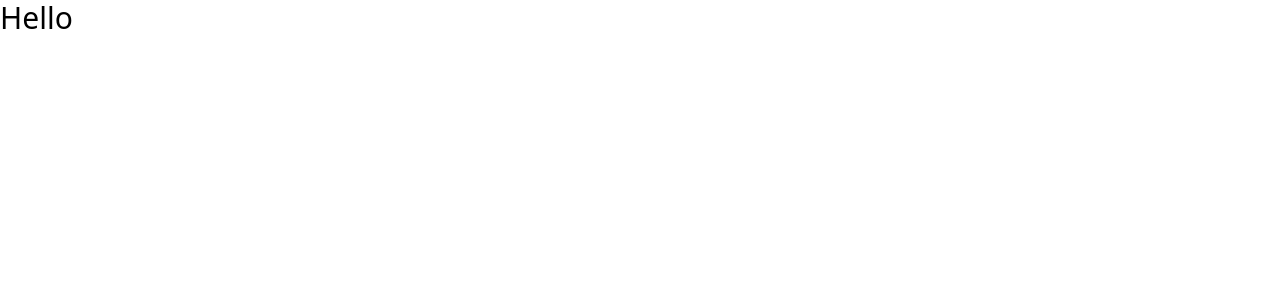
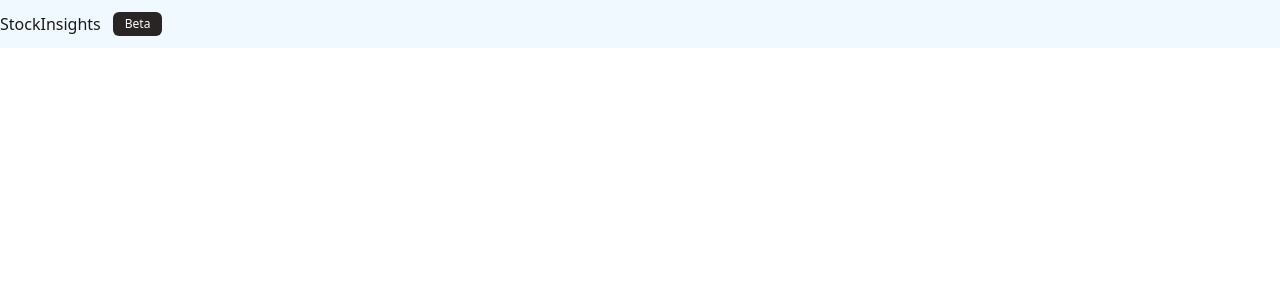
Before and after one commit to dibkb/stockInsights-assignment, a React (Vite) app: page / in a window 1280 px wide. Shown: the top 300 px of the page. Built offline with nearby package versions, Linux system fonts and the light colour scheme; the HTML template or start-up script is replaced by a standard one.

Commit message:
navabr Branding

```diff
--- a/src/App.tsx
+++ b/src/App.tsx
@@ -1,7 +1,9 @@
+import Navbar from "./components/Navbar";
+
 function App() {
   return (
     <>
-      <h1 className="text-3xl">Hello</h1>
+      <Navbar />
     </>
   );
 }
--- /dev/null
+++ b/src/components/Navbar.tsx
@@ -0,0 +1,19 @@
+import React from "react";
+const Navbar: React.FC = () => {
+  return (
+    <>
+      <div className="bg-sky-50 py-3">
+        <div className="container mx-auto">
+          <section className="flex gap-3">
+            <p className="font-medium text-stone-900">StockInsights</p>
+            <p className="bg-stone-800 rounded-md text-white px-3 py-1 text-xs font-base">
+              Beta
+            </p>
+          </section>
+        </div>
+      </div>
+    </>
+  );
+};
+
+export default Navbar;
```
